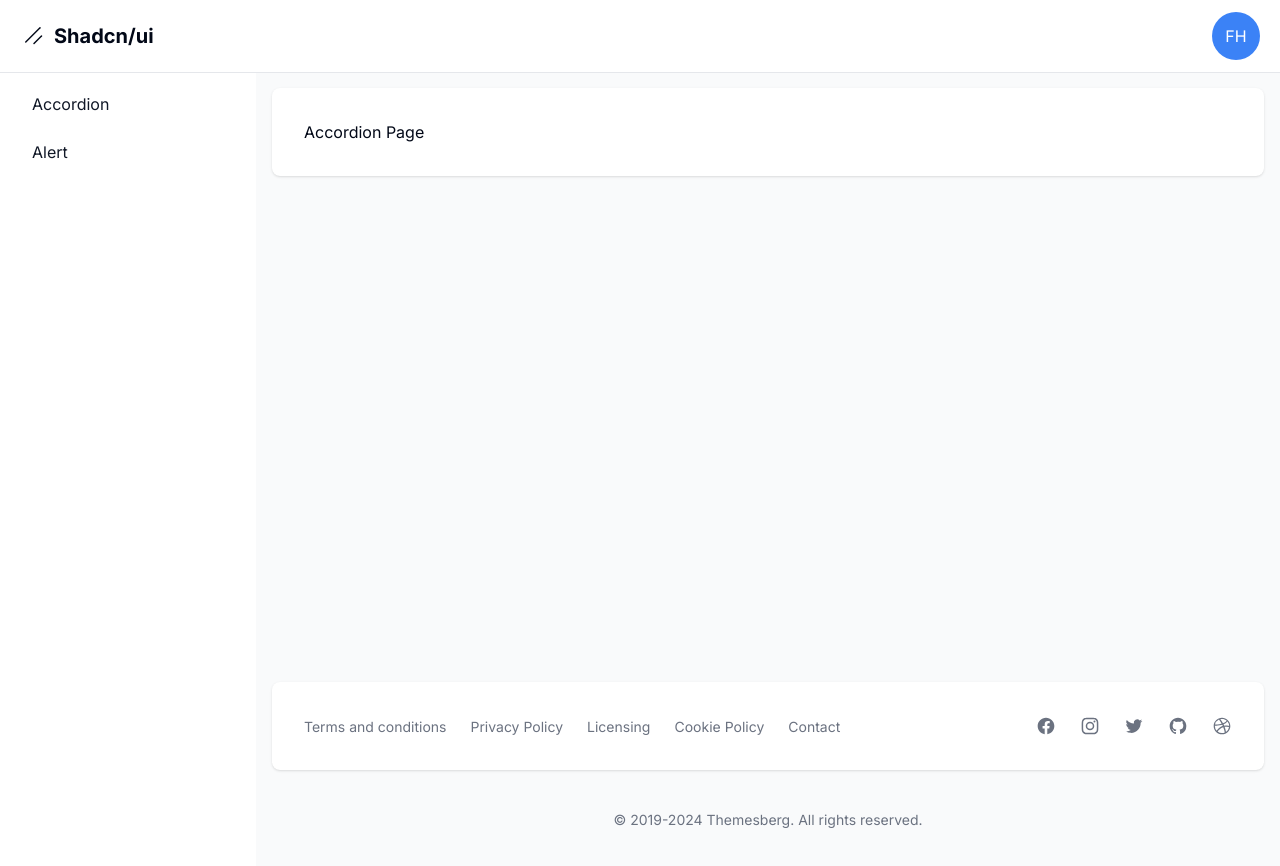
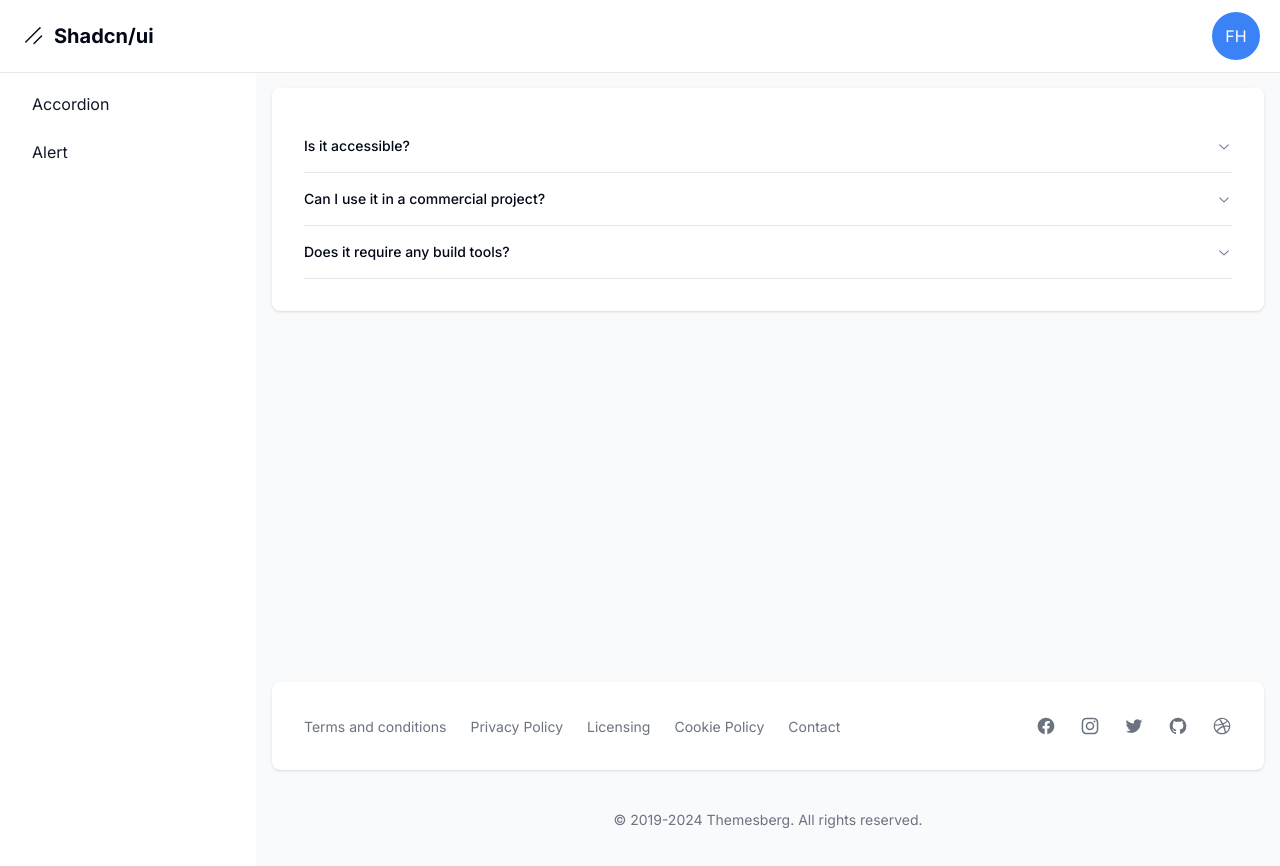
Before and after one commit to Alejoboga20/shadcn-dashboard, a Next.js app: page /dashboard/accordion in a window 1280 px wide. Shown: the top 866 px of the page. Built offline with nearby package versions, Linux system fonts and the light colour scheme.

Commit message:
use accordion component

```diff
--- a/package.json
+++ b/package.json
@@ -9,6 +9,7 @@
     "lint": "next lint"
   },
   "dependencies": {
+    "@radix-ui/react-accordion": "^1.1.2",
     "@radix-ui/react-icons": "^1.3.0",
     "class-variance-authority": "^0.7.0",
     "clsx": "^2.1.1",
--- a/src/app/dashboard/accordion/page.tsx
+++ b/src/app/dashboard/accordion/page.tsx
@@ -1,5 +1,41 @@
+import {
+  Accordion,
+  AccordionContent,
+  AccordionItem,
+  AccordionTrigger,
+} from "@/components/ui/accordion";
+
+const items = [
+  {
+    id: "item-1",
+    question: "Is it accessible?",
+    answer: "Yes. It adheres to the WAI-ARIA design pattern.",
+  },
+  {
+    id: "item-2",
+    question: "Can I use it in a commercial project?",
+    answer: "Yes. It's open-source and free to use.",
+  },
+  {
+    id: "item-3",
+    question: "Does it require any build tools?",
+    answer: "No. It's written in plain JavaScript.",
+  },
+];
+
 const Page = () => {
-	return <div>Accordion Page</div>;
+  return (
+    <div>
+      <Accordion type="multiple" className="w-full">
+        {items.map((item) => (
+          <AccordionItem value={item.id} key={item.id}>
+            <AccordionTrigger>{item.question}</AccordionTrigger>
+            <AccordionContent>{item.answer}</AccordionContent>
+          </AccordionItem>
+        ))}
+      </Accordion>
+    </div>
+  );
 };
 
 export default Page;
--- /dev/null
+++ b/src/components/ui/accordion.tsx
@@ -0,0 +1,57 @@
+"use client"
+
+import * as React from "react"
+import * as AccordionPrimitive from "@radix-ui/react-accordion"
+import { ChevronDownIcon } from "@radix-ui/react-icons"
+
+import { cn } from "@/lib/utils"
+
+const Accordion = AccordionPrimitive.Root
+
+const AccordionItem = React.forwardRef<
+  React.ElementRef<typeof AccordionPrimitive.Item>,
+  React.ComponentPropsWithoutRef<typeof AccordionPrimitive.Item>
+>(({ className, ...props }, ref) => (
+  <AccordionPrimitive.Item
+    ref={ref}
+    className={cn("border-b", className)}
+    {...props}
+  />
+))
+AccordionItem.displayName = "AccordionItem"
+
+const AccordionTrigger = React.forwardRef<
+  React.ElementRef<typeof AccordionPrimitive.Trigger>,
+  React.ComponentPropsWithoutRef<typeof AccordionPrimitive.Trigger>
+>(({ className, children, ...props }, ref) => (
+  <AccordionPrimitive.Header className="flex">
+    <AccordionPrimitive.Trigger
+      ref={ref}
+      className={cn(
+        "flex flex-1 items-center justify-between py-4 text-sm font-medium transition-all hover:underline [&[data-state=open]>svg]:rotate-180",
+        className
+      )}
+      {...props}
+    >
+      {children}
+      <ChevronDownIcon className="h-4 w-4 shrink-0 text-muted-foreground transition-transform duration-200" />
+    </AccordionPrimitive.Trigger>
+  </AccordionPrimitive.Header>
+))
+AccordionTrigger.displayName = AccordionPrimitive.Trigger.displayName
+
+const AccordionContent = React.forwardRef<
+  React.ElementRef<typeof AccordionPrimitive.Content>,
+  React.ComponentPropsWithoutRef<typeof AccordionPrimitive.Content>
+>(({ className, children, ...props }, ref) => (
+  <AccordionPrimitive.Content
+    ref={ref}
+    className="overflow-hidden text-sm data-[state=closed]:animate-accordion-up data-[state=open]:animate-accordion-down"
+    {...props}
+  >
+    <div className={cn("pb-4 pt-0", className)}>{children}</div>
+  </AccordionPrimitive.Content>
+))
+AccordionContent.displayName = AccordionPrimitive.Content.displayName
+
+export { Accordion, AccordionItem, AccordionTrigger, AccordionContent }
```
Also changed, not shown: 1 other file (tests, documents, lock files or other folders).
